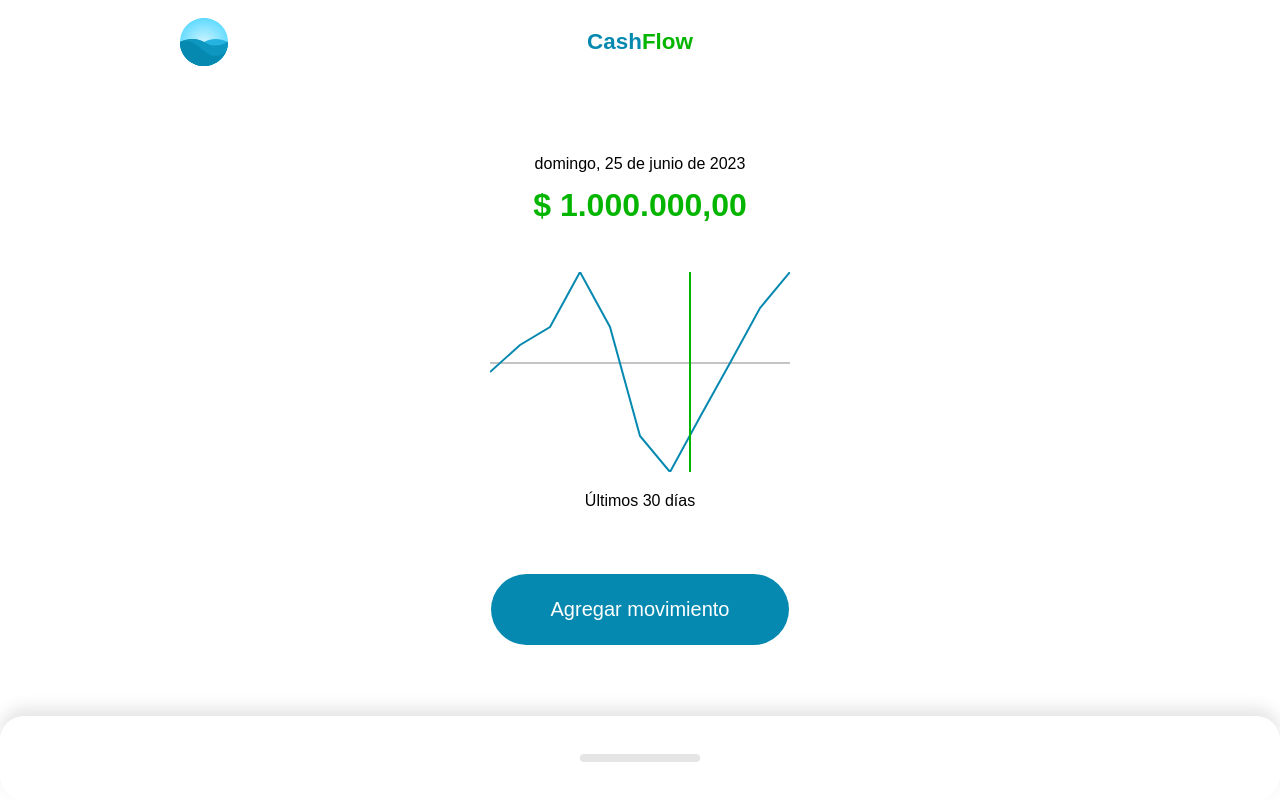
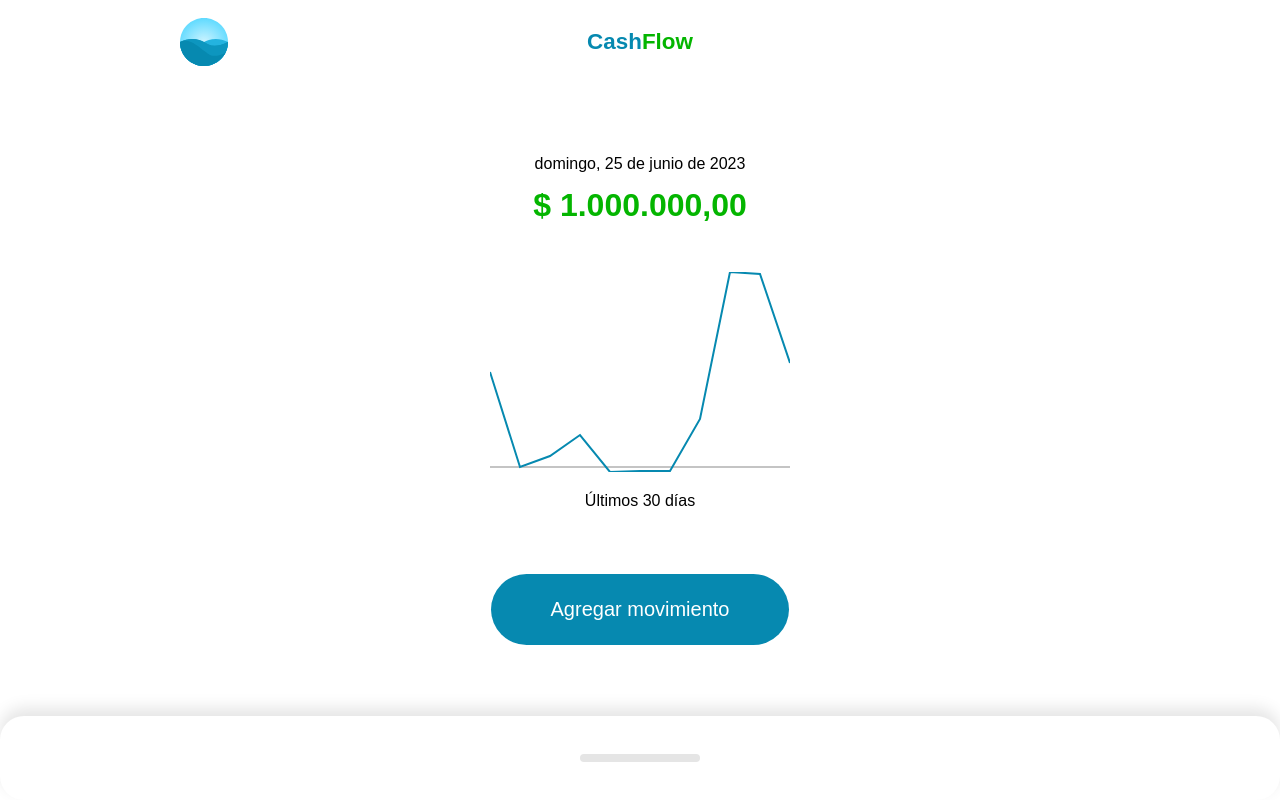
Before and after one commit to DavidGMont/cashflow, a Vue app: page / in a window 1280 px wide. Built offline with nearby package versions, Linux system fonts and the light colour scheme.

Commit message:
Clase 15 y 16: Interacción del gráfico y modelo de datos

```diff
--- a/src/components/HomeScreen.vue
+++ b/src/components/HomeScreen.vue
@@ -1,5 +1,5 @@
 <script setup>
-    import { ref } from 'vue';
+import {computed, ref} from 'vue';
     import LayoutComponent from './LayoutComponent.vue';
     import HeaderComponent from './HeaderComponent.vue';
     import MovementsScreen from './Movements/MovementsScreen.vue';
@@ -14,67 +14,88 @@
         month: 'long',
         day: 'numeric',
     };
-    const amounts = [100, 200, 500, 200, -400, -600, -300, 0, 300, 500];
+    const amounts = computed(() => {
+        const lastDays = movements.filter(m => {
+            const today = new Date();
+            const oldDate = today.setDate(today.getDate() - 30);
+            return m.time > oldDate;
+        })
+        .map(m => m.amount);
+        return lastDays.map((m, i) => {
+            const lastMovements = lastDays.slice(0, i);
+            return lastMovements.reduce((summatory, movement) => summatory + movement, 0);
+        })
+    })
     const movements = [
         {
             id: 0,
             title: 'Movimiento #1',
             description: 'Una compra de gusto culposo',
             amount: 100000,
+            time: new Date("07-15-2023"),
         },
         {
             id: 1,
             title: 'Movimiento #2',
             description: 'Una compra de gusto culposo',
             amount: 200000,
+            time: new Date("07-15-2023"),
         },
         {
             id: 2,
             title: 'Movimiento #3',
             description: 'Una compra de gusto culposo',
             amount: -350000,
+            time: new Date("07-15-2023"),
         },
         {
             id: 3,
             title: 'Movimiento #4',
             description: 'Una compra de gusto culposo',
             amount: 10000,
+            time: new Date("07-15-2023"),
         },
         {
             id: 4,
             title: 'Movimiento #5',
             description: 'Una compra de gusto culposo',
             amount: -5000,
+            time: new Date("07-15-2023"),
         },
         {
             id: 5,
             title: 'Movimiento #6',
             description: 'Una compra de gusto culposo',
             amount: 500000,
+            time: new Date("07-15-2023"),
         },
         {
             id: 6,
             title: 'Movimiento #7',
             description: 'Una compra de gusto culposo',
             amount: 1400000,
+            time: new Date("07-16-2023"),
         },
         {
             id: 7,
             title: 'Movimiento #8',
             description: 'Una compra de gusto culposo',
             amount: -16000,
+            time: new Date("07-16-2023"),
         },
         {
             id: 8,
             title: 'Movimiento #9',
             description: 'Una compra de gusto culposo',
             amount: -850000,
+            time: new Date("07-16-2023"),
         },
         {
             id: 9,
             title: 'Movimiento #10',
             description: 'Una compra de gusto culposo',
             amount: 99000,
+            time: new Date("07-16-2023"),
         },
     ];
 </script>
--- a/src/components/Resume/GraphicComponent.vue
+++ b/src/components/Resume/GraphicComponent.vue
@@ -1,16 +1,16 @@
 <template>
     <div>
-        <svg viewBox="0 0 300 200">
+        <svg @touchstart="tap" @touchmove="tap" @touchend="untap" viewBox="0 0 300 200">
             <line stroke="#c4c4c4" stroke-width="2" x1="0" :y1="zero" x2="300" :y2="zero" />
             <polyline fill="none" stroke="#0689B0" stroke-width="2" :points="points" />
-            <line stroke="#04B500" stroke-width="2" x1="200" y1="0" x2="200" y2="200" />
+            <line v-show="showPointer" stroke="#04B500" stroke-width="2" :x1="pointer" y1="0" :x2="pointer" y2="200" />
         </svg>
         <p>Últimos 30 días</p>
     </div>
 </template>
 
 <script setup>
-    import { computed, toRefs } from 'vue';
+import {computed, ref, toRefs} from 'vue';
 
     const props = defineProps({
         amounts: {
@@ -38,6 +38,18 @@
             return `${points} ${x},${y}`;
         }, '0,100');
     });
+    const showPointer = ref(false);
+    const pointer = ref(0);
+    const emit = defineEmits(["select"])
+    const tap = ({ target, touches }) => {
+        showPointer.value = true;
+        const elementWidth = target.getBoundingClientRect().width;
+        const elementX = target.getBoundingClientRect().x;
+        const touchX = touches[0].clientX;
+        pointer.value = ((touchX - elementX) * 300) / elementWidth;
+        emit("select", amounts)
+    }
+const untap = () => showPointer.value = false;
 </script>
 
 <style scoped>
```
